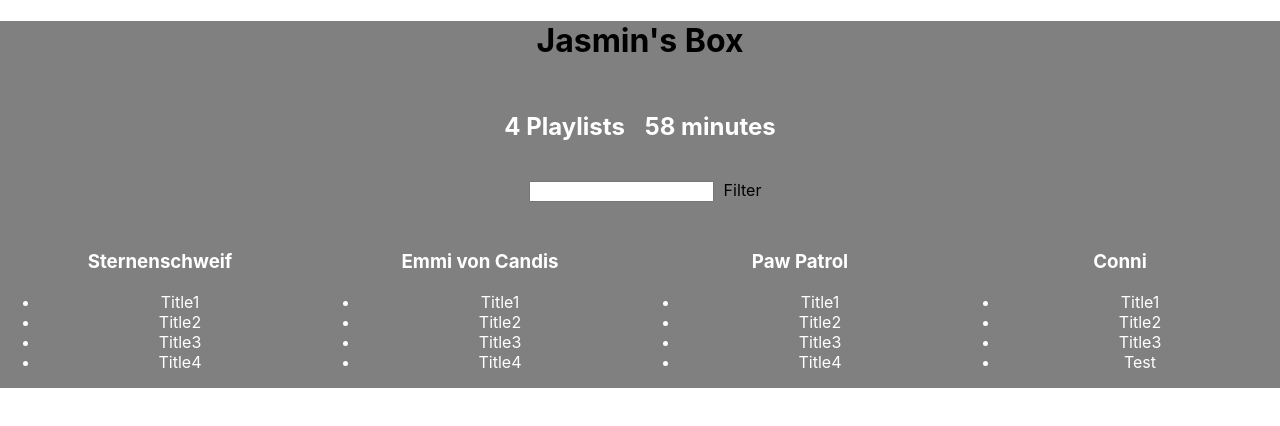
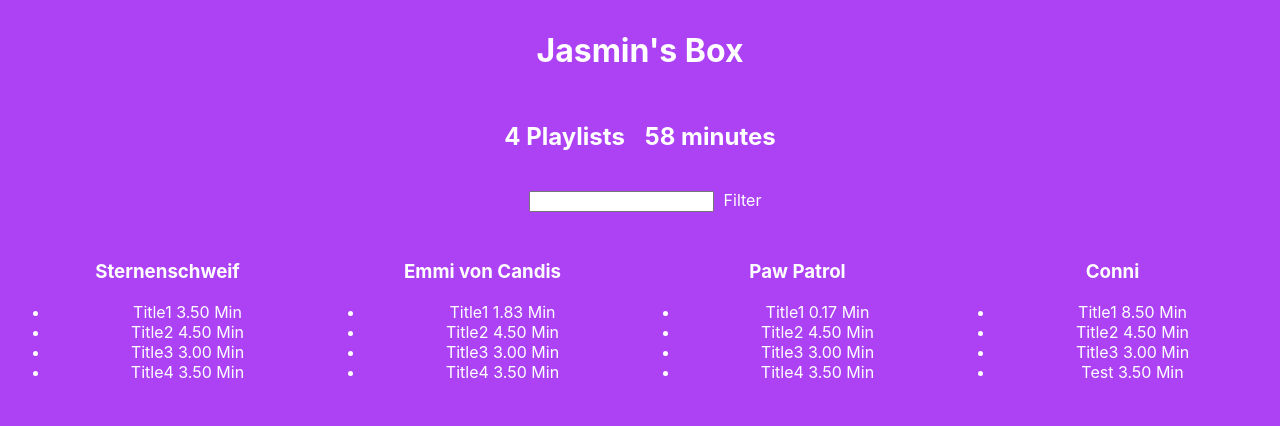
Before and after one commit to BigSlikTobi/JasminBox, a React (Create React App) app: page / in a window 1280 px wide. Shown: the top 426 px of the page. Built offline with nearby package versions, Linux system fonts and the light colour scheme.

Commit message:
adjust styling and added comments

```diff
--- a/src/App.css
+++ b/src/App.css
@@ -1,6 +1,7 @@
 .App {
   text-align: center;
-  background-color: #afb5bd;
+  background-color:#ad42f5;
+  height: 100vh;
 }
 
 .App-logo {
--- a/src/App.js
+++ b/src/App.js
@@ -2,9 +2,12 @@
 import './App.css';
 import React, {Component} from "react";
 
+//added white as default text color
 let defaultStyle = {
-  color: "white"
+  color: "white",
 };
+
+//set fake server data to simulize a data source
 let fakeServerData = {
   user: {
     name: "Jasmin",
@@ -45,6 +48,7 @@
   }
 };
 
+//Counter of how much playlists are within the fakeServerData
 class PlaylistCounter extends Component {
   render () {
     return (
@@ -55,7 +59,8 @@
     );
   }
 }
-class HourCounter extends Component {
+//Counter of minutes of all playlists
+class MinutesCounter extends Component {
   render () {
     let allSongs = this.props.playlists.reduce((songs, eachPlaylist) => {
       return songs.concat(eachPlaylist.songs)
@@ -81,6 +86,7 @@
     </div>
   );
 }}
+//Playlist
 class Playlists extends Component {
   render ()
   {
@@ -91,7 +97,7 @@
       <h3>{playlist.name}</h3>
       <ul>
       {playlist.songs.map(song =>
-        <li>{song.name}</li>)}
+        <li>{song.name} {((song.duration/60).toFixed(2))} Min</li>)}
         </ul>
     </div>
   )
@@ -105,11 +111,11 @@
   componentDidMount() {
     setTimeout(() => {
     this.setState({serverData: fakeServerData});
-  },1000);}
+  },500);}
   render() {
   return (
 
-    <div className="App" style={{"background-color":"grey"}}>
+    <div className="App" style={{...defaultStyle, padding:"10px"}}>
       {this.state.serverData.user ?
       <div>
       <h1>{this.state.serverData.user.name}'s Box</h1>
@@ -117,7 +123,7 @@
       <PlaylistCounter playlists={this.state.serverData.user &&
                     this.state.serverData.user.playlists}/>
 
-      <HourCounter playlists={this.state.serverData.user &&
+      <MinutesCounter playlists={this.state.serverData.user &&
                     this.state.serverData.user.playlists}/>
 
       <Filter/>
```
